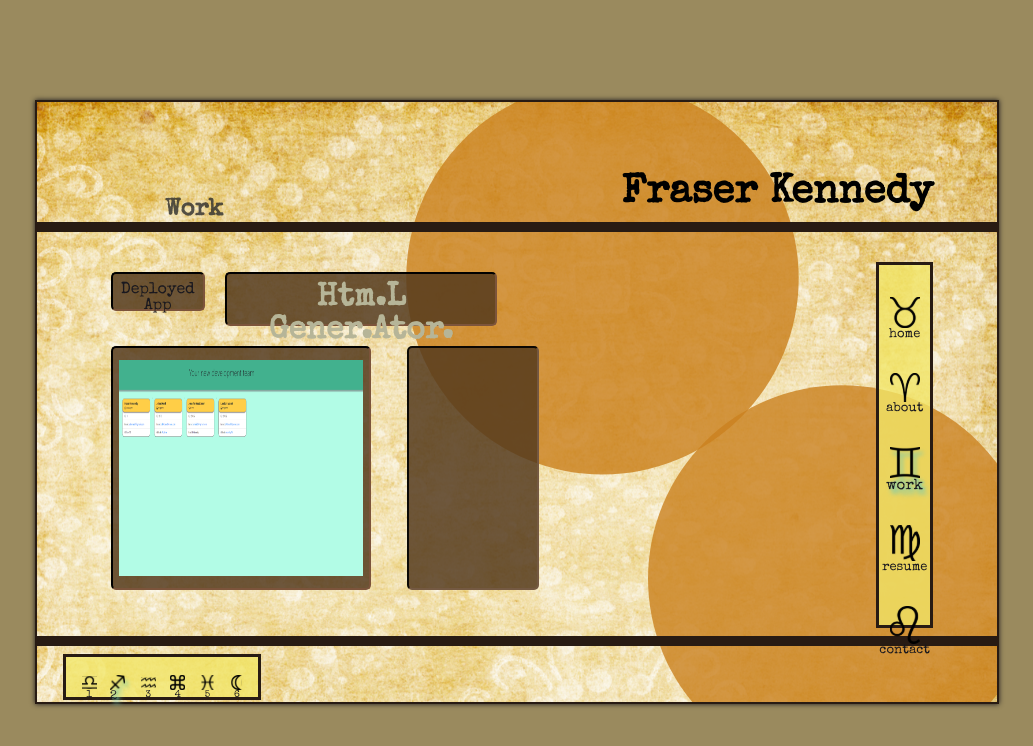
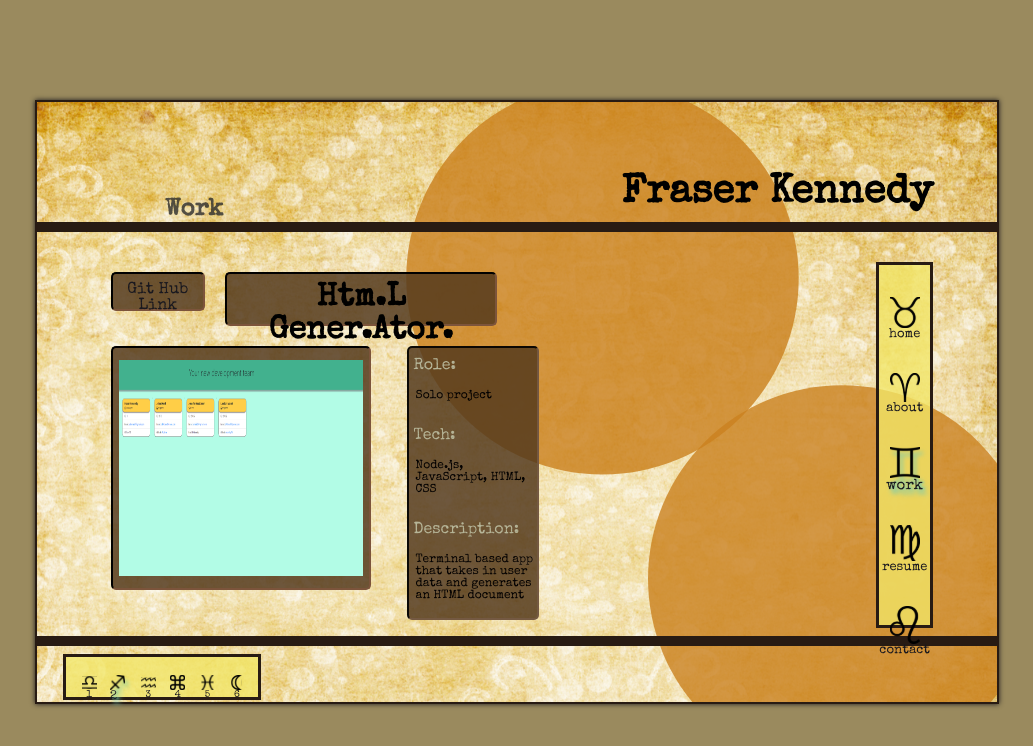
Before and after one commit to Ydennekrf/Juicy-Port, a React (Create React App) app in the folder juicy-port/: page / in a window 1280 px wide. Both pictures are taken after a click on the link "work". Shown: the top 746 px of the page, without its empty margins (125-1158 px from the left). Built offline with nearby package versions, Linux system fonts and the light colour scheme; a web font is replaced by a local one.

Commit message:
added content to work descriptions

```diff
--- a/juicy-port/src/App.css
+++ b/juicy-port/src/App.css
@@ -257,7 +257,7 @@ body {
     text-align: center;
     height: 50px;
     width: 21vw;
-    color: #b6b598;
+    color: #000000;
     margin: 10px;
   }
   .title h1 {
@@ -272,11 +272,12 @@ body {
   .blurb {
     display: flex;
     position: relative;
+    flex-direction: column;
     right:2vw;
     background-color: #54391dd7;
     border:2px inset #221a14e3;
     border-radius: 5px;
-    color: #b6b598;
+    color: #030101;
     left:2vw;
     width:10vw;
   }
@@ -476,3 +477,13 @@ body {
   list-style-type: none;
   font-size: 10px;
 }
+
+.focus-work {
+  color:#b6b598;
+  padding-top: 10px;
+  padding-left: 5px;
+}
+.blurb p {
+  font-size: 12px;
+  padding-left: 7px;
+}
--- a/juicy-port/src/components/pages/sub-pages/Work1.js
+++ b/juicy-port/src/components/pages/sub-pages/Work1.js
@@ -4,12 +4,21 @@ function Work1() {
   return (
     <div className='workbox'>
         <div className="work-header">
-        <div className="work-link"><a>Deployed App</a></div>
+        <div className="work-link"><a href="https://ydennekrf.github.io/Zelda-Travel-App/">Deployed App</a></div>
         <div className="title"><h1>Zel.Da Travel. App</h1></div>
         </div>
         <div className="work-content">
         <div className="screenshot"><img src={Zelda} alt="zelda"/></div>
-        <div className="blurb"></div>
+        <div className="blurb">
+          <span className="focus-work">Role:</span><br/>
+          <p>api routes and JavaScript</p><br/>
+          <span className="focus-work">Tech:</span><br/>
+          <p>JavaScript, ticketmaster api, <br/>
+          leaftlet JS</p><br/>
+          <span className="focus-work">Description:</span><br/>
+          <p>light weight travel app used to find events,
+            hotels and airports in a given city using 3rd party APIs</p><br/>
+          </div>
         </div>
 
     </div>
--- a/juicy-port/src/components/pages/sub-pages/Work2.js
+++ b/juicy-port/src/components/pages/sub-pages/Work2.js
@@ -4,12 +4,19 @@ function Work2() {
   return (
     <div className='workbox'>
         <div className="work-header">
-        <div className="work-link"><a>Deployed App</a></div>
+        <div className="work-link"><a href="https://github.com/Ydennekrf/Html-generator">Git Hub Link</a></div>
         <div className="title"><h1>Htm.L Gener.Ator.</h1></div>
         </div>
         <div className="work-content">
         <div className="screenshot"><img src={HTMLGen} alt="HTML"/></div>
-        <div className="blurb"></div>
+        <div className="blurb">
+        <span className="focus-work">Role:</span><br/>
+          <p>Solo project</p><br/>
+          <span className="focus-work">Tech:</span><br/>
+          <p>Node.js, JavaScript, HTML, CSS</p><br/>
+          <span className="focus-work">Description:</span><br/>
+          <p>Terminal based app that takes in user data and generates an HTML document</p><br/>
+        </div>
         </div>
 
     </div>
--- a/juicy-port/src/components/pages/sub-pages/Work3.js
+++ b/juicy-port/src/components/pages/sub-pages/Work3.js
@@ -4,12 +4,19 @@ function Work3() {
   return (
     <div className='workbox'>
         <div className="work-header">
-        <div className="work-link"><a>Deployed App</a></div>
+        <div className="work-link"><a href="https://just-acorn.herokuapp.com/">Deployed App</a></div>
         <div className="title"><h1>Gro.Cery .List</h1></div>
         </div>
         <div className="work-content">
         <div className="screenshot"><img src={Grocery} alt="grocery"/></div>
-        <div className="blurb"></div>
+        <div className="blurb">
+        <span className="focus-work">Role:</span><br/>
+          <p>Backend routes, models and database</p><br/>
+          <span className="focus-work">Tech:</span><br/>
+          <p>Node.JS Express Handlebars Twilio SQL</p><br/>
+          <span className="focus-work">Description:</span><br/>
+          <p>Grocery list creation app that will take in user dish selections and sends a compiled grocery list as a text message to the user's phone</p><br/>
+        </div>
         </div>
 
     </div>
--- a/juicy-port/src/components/pages/sub-pages/Work4.js
+++ b/juicy-port/src/components/pages/sub-pages/Work4.js
@@ -4,12 +4,19 @@ function Work4() {
   return (
     <div className='workbox'>
         <div className="work-header">
-        <div className="work-link"><a>Deployed App</a></div>
+        <div className="work-link"><a href="https://ydennekrf.github.io/Weather-App/">Deployed App</a></div>
         <div className="title"><h1>.Weathe.R .App</h1></div>
         </div>
         <div className="work-content">
         <div className="screenshot"><img src={Weather} alt="weather"/></div>
-        <div className="blurb"></div>
+        <div className="blurb">
+        <span className="focus-work">Role:</span><br/>
+          <p>Solo project</p><br/>
+          <span className="focus-work">Tech:</span><br/>
+          <p>Bootstrap Jquery <br/>google fonts<br/>one call open weather api</p><br/>
+          <span className="focus-work">Description:</span><br/>
+          <p>allows a user to search for any city and find its current weather. saves recent searches and shows the current UV index rating.</p><br/>
+        </div>
         </div>
 
     </div>
--- a/juicy-port/src/components/pages/sub-pages/Work5.js
+++ b/juicy-port/src/components/pages/sub-pages/Work5.js
@@ -4,12 +4,19 @@ function Work5() {
   return (
     <div className='workbox'>
         <div className="work-header">
-        <div className="work-link"><a>Deployed App</a></div>
+        <div className="work-link"><a href="https://github.com/Ydennekrf/Employee-Tracker">Deployed App</a></div>
         <div className="title"><h1>Emp.Loyee Tracker.</h1></div>
         </div>
         <div className="work-content">
         <div className="screenshot"><img src={Employee} alt="employee"/></div>
-        <div className="blurb"></div>
+        <div className="blurb">
+        <span className="focus-work">Role:</span><br/>
+          <p>Solo Project</p><br/>
+          <span className="focus-work">Tech:</span><br/>
+          <p>SQL Node.JS console.table</p><br/>
+          <span className="focus-work">Description:</span><br/>
+          <p>This app uses the command line to track a companies employees. You are able to add or delete employees, roles and departments.</p><br/>
+        </div>
         </div>
 
     </div>
--- a/juicy-port/src/components/pages/sub-pages/Work6.js
+++ b/juicy-port/src/components/pages/sub-pages/Work6.js
@@ -4,12 +4,19 @@ function Work6() {
   return (
     <div className='workbox'>
         <div className="work-header">
-        <div className="work-link"><a>Deployed App</a></div>
-        <div className="title"><h1>Fun.Demental Jav.AScript .Quiz</h1></div>
+        <div className="work-link"><a href="https://ydennekrf.github.io/Java-Script-Quiz/">Deployed App</a></div>
+        <div className="title"><h1>Jav.AScript .Quiz</h1></div>
         </div>
         <div className="work-content">
         <div className="screenshot"><img src={Quiz} alt="quiz"/></div>
-        <div className="blurb"></div>
+        <div className="blurb">
+        <span className="focus-work">Role:</span><br/>
+          <p>Solo project</p><br/>
+          <span className="focus-work">Tech:</span><br/>
+          <p>JavaScript HTML CSS</p><br/>
+          <span className="focus-work">Description:</span><br/>
+          <p>This app uses only javascript logic to create a quiz about javascript that run on a timer and saves high scores to local storage for next load up.</p><br/>
+        </div>
         </div>
 
     </div>
```
